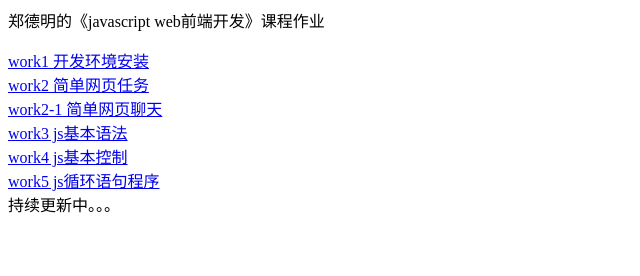
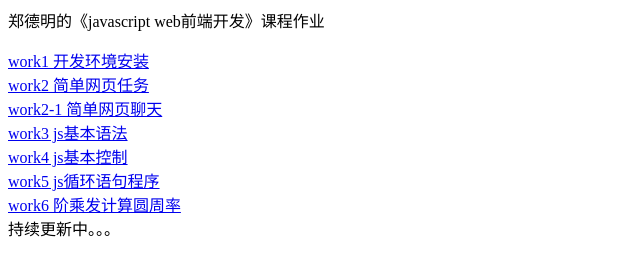
Before and after one commit to xiaomingxi/jswork, a plain HTML site: page index.html in a window 1280 px wide. Shown: the whole page, without its empty margins (0-640 px from the left). Drawn offline with Linux system fonts and the light colour scheme.

Commit message:
Add files via upload

```diff
--- a/index.html
+++ b/index.html
@@ -12,6 +12,7 @@
           <a href='work3/index.html'>work3 js基本语法</a><br>
           <a href='work4/index.html'>work4 js基本控制</a><br>
           <a href='work5/index.html'>work5 js循环语句程序</a><br>
+          <a href='work6/index.html'>work6 阶乘发计算圆周率</a><br>
           持续更新中。。。
       </body>
 </html>
```
